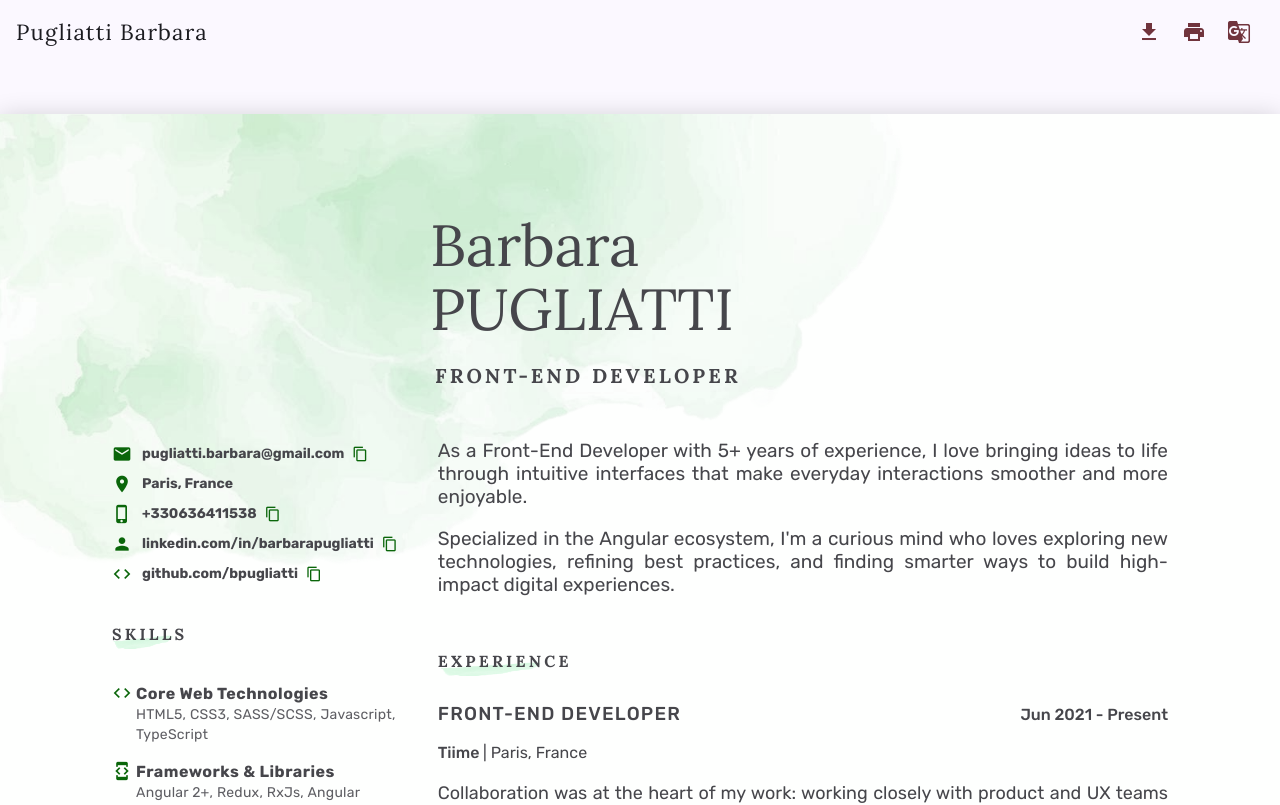
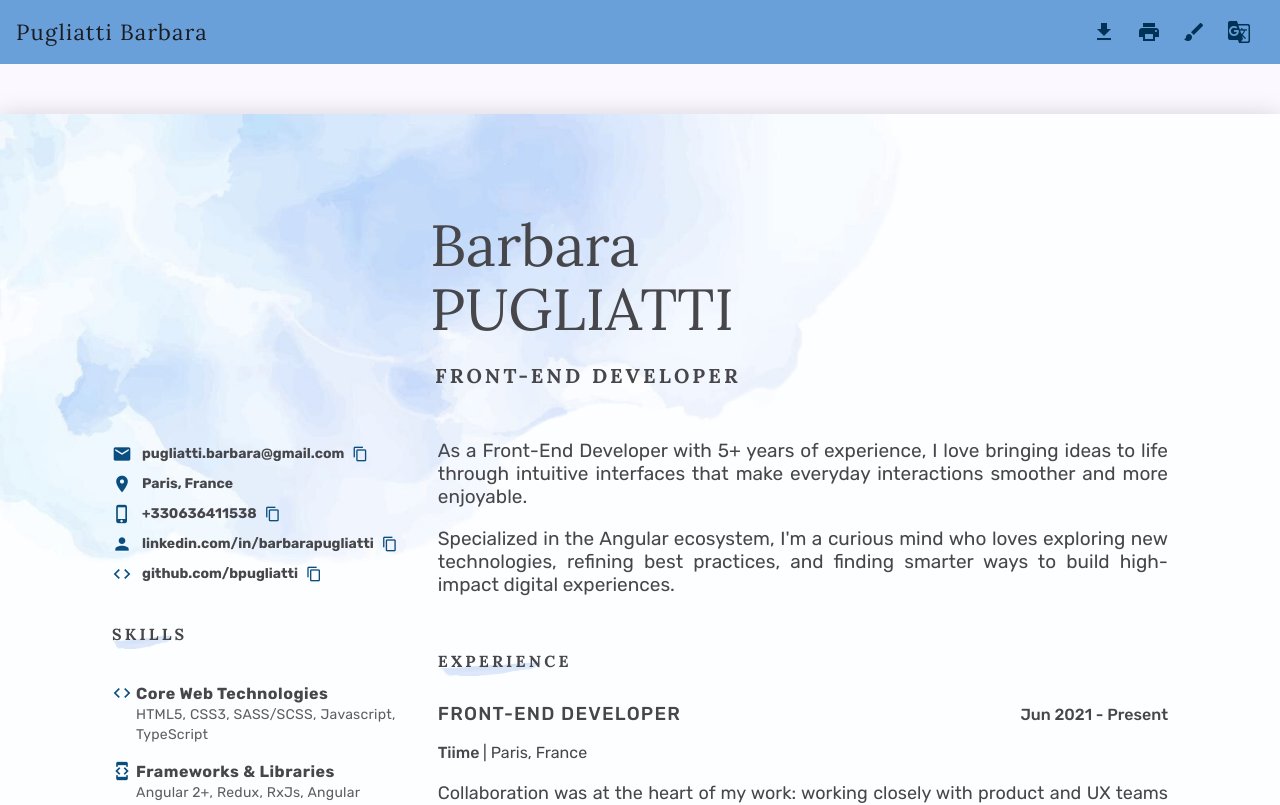
Before and after one commit to bpugliatti/personal-website, an Angular app: page /1/home in a window 1280 px wide. Shown: the top 805 px of the page. Built offline with nearby package versions, Linux system fonts and the light colour scheme.

Commit message:
feat: add color change in the toolbar
I switched from a get method to a directive one, so that I'll be able to change the color from web tab everywhere I want.

```diff
--- a/src/app/components/head-toolbar/head-toolbar.component.html
+++ b/src/app/components/head-toolbar/head-toolbar.component.html
@@ -1,4 +1,4 @@
-<mat-toolbar>
+<mat-toolbar appTheme>
   <span>{{ cvName }}</span>
   <span class="toolbar-spacer">
     <button
@@ -11,13 +11,25 @@
     <button mat-icon-button class="toolbar-icon" (click)="printPdf()">
       <mat-icon>print</mat-icon>
     </button>
-    <!-- TODO  <button mat-icon-button class="toolbar-icon">
+    <button
+      mat-icon-button
+      class="toolbar-icon"
+      [matMenuTriggerFor]="styleMenu"
+    >
       <mat-icon>brush</mat-icon>
-    </button> -->
-    <button mat-icon-button [matMenuTriggerFor]="menu" class="toolbar-icon">
+    </button>
+    <mat-menu #styleMenu="matMenu">
+      <button mat-menu-item (click)="switchTheme(themes.PINK)">Pink</button>
+      <button mat-menu-item (click)="switchTheme(themes.BLUE)">Blue</button>
+      <button mat-menu-item (click)="switchTheme(themes.GREEN)">Green</button>
+      <button mat-menu-item (click)="switchTheme(themes.MONOCHROME)">
+        Monochrome
+      </button>
+    </mat-menu>
+    <button mat-icon-button [matMenuTriggerFor]="langMenu" class="toolbar-icon">
       <mat-icon>g_translate</mat-icon>
     </button>
-    <mat-menu #menu="matMenu">
+    <mat-menu #langMenu="matMenu">
       <button mat-menu-item (click)="switchLanguage('en')">EN | English</button>
       <button mat-menu-item (click)="switchLanguage('fr')">
         FR | Français
--- a/src/app/components/head-toolbar/head-toolbar.component.scss
+++ b/src/app/components/head-toolbar/head-toolbar.component.scss
@@ -10,11 +10,6 @@ button {
   margin-right: 5px;
 }
 
-mat-icon {
-  color: custom-theme.get-primary(30) !important;
-  transition: 0.5s;
-}
-
 span {
   font-family: Lora, Rubik, Roboto, sans-serif;
   margin: 0px;
--- a/src/app/components/head-toolbar/head-toolbar.component.ts
+++ b/src/app/components/head-toolbar/head-toolbar.component.ts
@@ -1,21 +1,35 @@
-import { Component, inject } from '@angular/core';
+import { ChangeDetectorRef, Component, inject } from '@angular/core';
 import { MatButtonModule } from '@angular/material/button';
 import { MatIconModule } from '@angular/material/icon';
+import { MatMenuModule } from '@angular/material/menu';
 import { MatToolbarModule } from '@angular/material/toolbar';
+import { CV_INFO } from '../../core/constants/cv-info.constant';
+import { ThemeDirective } from '../../core/directives/theme.directive';
+import { Themes } from '../../core/enum/themes.enum';
+import { LanguageService } from '../../core/services/language.service';
 import { PdfService } from '../../core/services/pdf.service';
-import { LanguageService } from '../../core/services/language.service';
-import { CV_INFO } from '../../core/constants/cv-info.constant';
-import { MatMenuModule } from '@angular/material/menu';
+import { ThemesService } from '../../core/services/themes.service';
 
 @Component({
   selector: 'app-head-toolbar',
-  imports: [MatToolbarModule, MatButtonModule, MatIconModule, MatMenuModule],
+  imports: [
+    MatToolbarModule,
+    MatButtonModule,
+    MatIconModule,
+    MatMenuModule,
+    ThemeDirective,
+  ],
   templateUrl: './head-toolbar.component.html',
   styleUrls: ['./head-toolbar.component.scss'],
 })
 export class HeadToolbarComponent {
+  #themesService: ThemesService = inject(ThemesService);
   #pdfService = inject(PdfService);
   #languageService = inject(LanguageService);
+  #changeDetectorRef = inject(ChangeDetectorRef);
+
+  currentTheme = this.#themesService.getTheme();
+  readonly themes = Themes;
 
   get cvName(): string {
     const currentLang = this.#languageService.currentLang();
@@ -24,6 +38,11 @@ export class HeadToolbarComponent {
 
   switchLanguage(lang: 'en' | 'fr' | 'it'): void {
     this.#languageService.changeLanguage(lang);
+  }
+
+  switchTheme(theme: Themes): void {
+    this.#themesService.setTheme(theme);
+    this.#changeDetectorRef.detectChanges();
   }
 
   savePdf() {
--- a/src/app/components/resume-container/resume-container.component.html
+++ b/src/app/components/resume-container/resume-container.component.html
@@ -1,6 +1,6 @@
 <app-head-toolbar></app-head-toolbar>
 
-<div class="container" [class]="getThemeClass()" id="cv-container">
+<div class="container" appTheme id="cv-container">
   <header>
     <app-header [infos]="resume().header"> </app-header>
   </header>
--- a/src/app/components/resume-container/resume-container.component.ts
+++ b/src/app/components/resume-container/resume-container.component.ts
@@ -1,8 +1,8 @@
 import { Component, computed, inject, OnInit } from '@angular/core';
 import { ActivatedRoute } from '@angular/router';
 import { CV_INFO } from '../../core/constants/cv-info.constant';
+import { ThemeDirective } from '../../core/directives/theme.directive';
 import { LanguageService } from '../../core/services/language.service';
-import { ThemesService } from '../../core/services/themes.service';
 import { ContactItemComponent } from '../contact-item/contact-item.component';
 import { ExperienceComponent } from '../experience/experience.component';
 import { HeadToolbarComponent } from '../head-toolbar/head-toolbar.component';
@@ -20,6 +20,7 @@ import { SkillComponent } from '../skill/skill.component';
     SkillComponent,
     LangugeProficiencyComponent,
     ExperienceComponent,
+    ThemeDirective,
   ],
   templateUrl: './resume-container.component.html',
   styleUrls: ['./resume-container.component.scss'],
@@ -27,8 +28,6 @@ import { SkillComponent } from '../skill/skill.component';
 export class ResumeContainerComponent implements OnInit {
   #languageService = inject(LanguageService);
   #route = inject(ActivatedRoute);
-  #themesService: ThemesService = inject(ThemesService);
-  currentTheme = this.#themesService.getTheme();
 
   resume = computed(() => {
     const currentLang = this.#languageService.currentLang();
@@ -43,8 +42,4 @@ export class ResumeContainerComponent implements OnInit {
       }
     });
   }
-
-  getThemeClass(): string {
-    return this.currentTheme; // Returns 'pink', 'blue', or 'monochrome'
-  }
 }
--- /dev/null
+++ b/src/app/core/directives/theme.directive.ts
@@ -0,0 +1,37 @@
+import { Directive, ElementRef, OnInit, Renderer2 } from '@angular/core';
+import { Themes } from '../enum/themes.enum';
+import { ThemesService } from '../services/themes.service';
+
+@Directive({
+  selector: '[appTheme]',
+})
+export class ThemeDirective implements OnInit {
+  private previousTheme: Themes | null = null;
+
+  constructor(
+    private el: ElementRef,
+    private renderer: Renderer2,
+    private themeService: ThemesService,
+  ) {}
+
+  ngOnInit() {
+    this.themeService.getThemeObservable().subscribe((theme: Themes) => {
+      this.applyTheme(theme);
+    });
+  }
+
+  private applyTheme(theme: Themes) {
+    const element = this.el.nativeElement;
+
+    // Remove only the previously applied theme class
+    if (this.previousTheme) {
+      this.renderer.removeClass(element, this.previousTheme);
+    }
+
+    // Add new theme class
+    this.renderer.addClass(element, theme);
+
+    // Store the applied theme for next time
+    this.previousTheme = theme;
+  }
+}
--- a/src/app/core/services/themes.service.ts
+++ b/src/app/core/services/themes.service.ts
@@ -7,7 +7,7 @@ import { Themes } from '../enum/themes.enum';
 })
 export class ThemesService {
   private readonly themeKey = 'selectedTheme';
-  private currentTheme = new BehaviorSubject<Themes>(Themes.GREEN);
+  private currentTheme = new BehaviorSubject<Themes>(Themes.BLUE);
 
   setTheme(theme: Themes): void {
     localStorage.setItem(this.themeKey, theme);
@@ -17,4 +17,8 @@ export class ThemesService {
   getTheme(): Themes {
     return this.currentTheme.value;
   }
+
+  getThemeObservable() {
+    return this.currentTheme.asObservable();
+  }
 }
--- a/src/styles/styles.scss
+++ b/src/styles/styles.scss
@@ -94,6 +94,13 @@ body {
     color: custom-theme.get-primary(40) !important;
     transition: 0.5s;
   }
+  .mat-toolbar {
+    background-color: custom-theme.get-primary(60);
+    mat-icon {
+      color: custom-theme.get-primary(20) !important;
+      transition: 0.5s;
+    }
+  }
 }
 
 h1,
@@ -130,6 +137,13 @@ mat-list-item {
     )
   );
 }
+.mat-toolbar.blue {
+  background-color: custom-theme.get-secondary(60);
+  mat-icon {
+    color: custom-theme.get-secondary(20) !important;
+    transition: 0.5s;
+  }
+}
 
 .container.green {
   @include apply-green-mode;
@@ -145,6 +159,13 @@ mat-list-item {
       track-color: custom-theme.get-green(95),
     )
   );
+}
+.mat-toolbar.green {
+  background-color: custom-theme.get-green(60);
+  mat-icon {
+    color: custom-theme.get-green(20) !important;
+    transition: 0.5s;
+  }
 }
 
 .container.monochrome {
@@ -162,3 +183,11 @@ mat-list-item {
     )
   );
 }
+
+.mat-toolbar.monochrome {
+  background-color: custom-theme.get-neutral(60);
+  mat-icon {
+    color: custom-theme.get-neutral(20) !important;
+    transition: 0.5s;
+  }
+}
```
